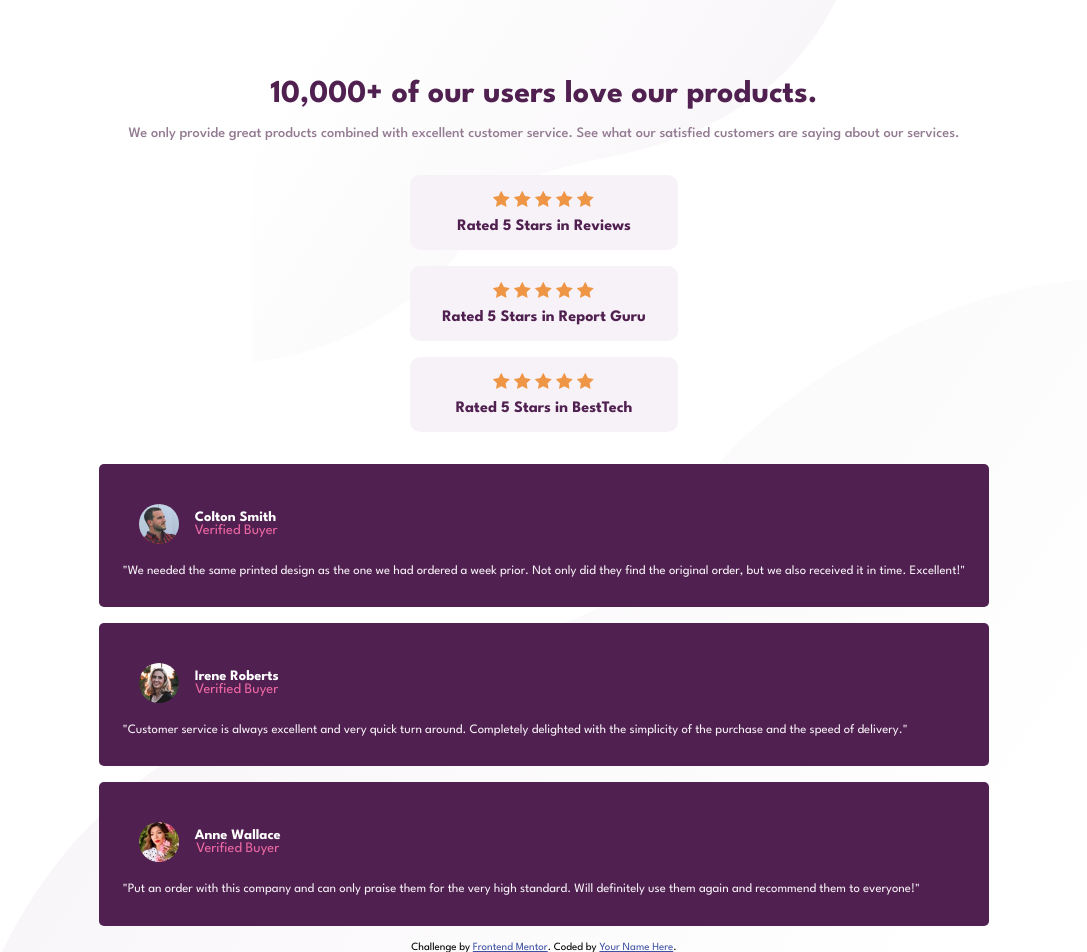
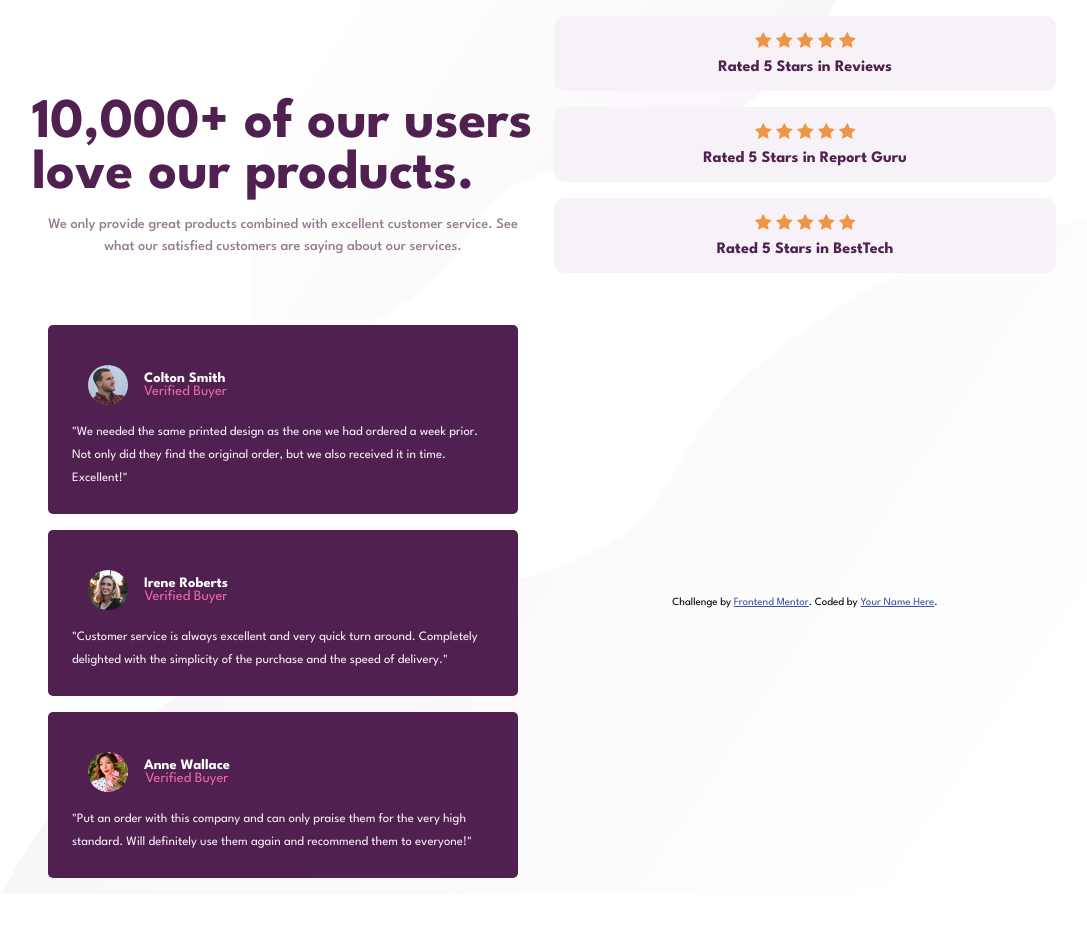
Before and after one commit to RaizaCirne/treino-grid, a plain HTML site: page index.html in a window 1280 px wide. Shown: the whole page, without its empty margins (96-1183 px from the left). After the commit the page ends 894 px from the top, so only its background shows below. Drawn offline with Linux system fonts and the light colour scheme.

Commit message:
Estilizando header

```diff
--- a/style.css
+++ b/style.css
@@ -108,5 +108,13 @@ header p {
         background-image: url(images/bg-pattern-top-desktop.svg),
             url(images/bg-pattern-bottom-desktop.svg);
         background-position: left top right bottom;
+        display: grid;
+        grid-template-columns: 1fr 1fr;
+        gap: 20px;
     }
+
+    header h1 {
+        font-size: 3.5em;
+        text-align: start;
+
 }
```
